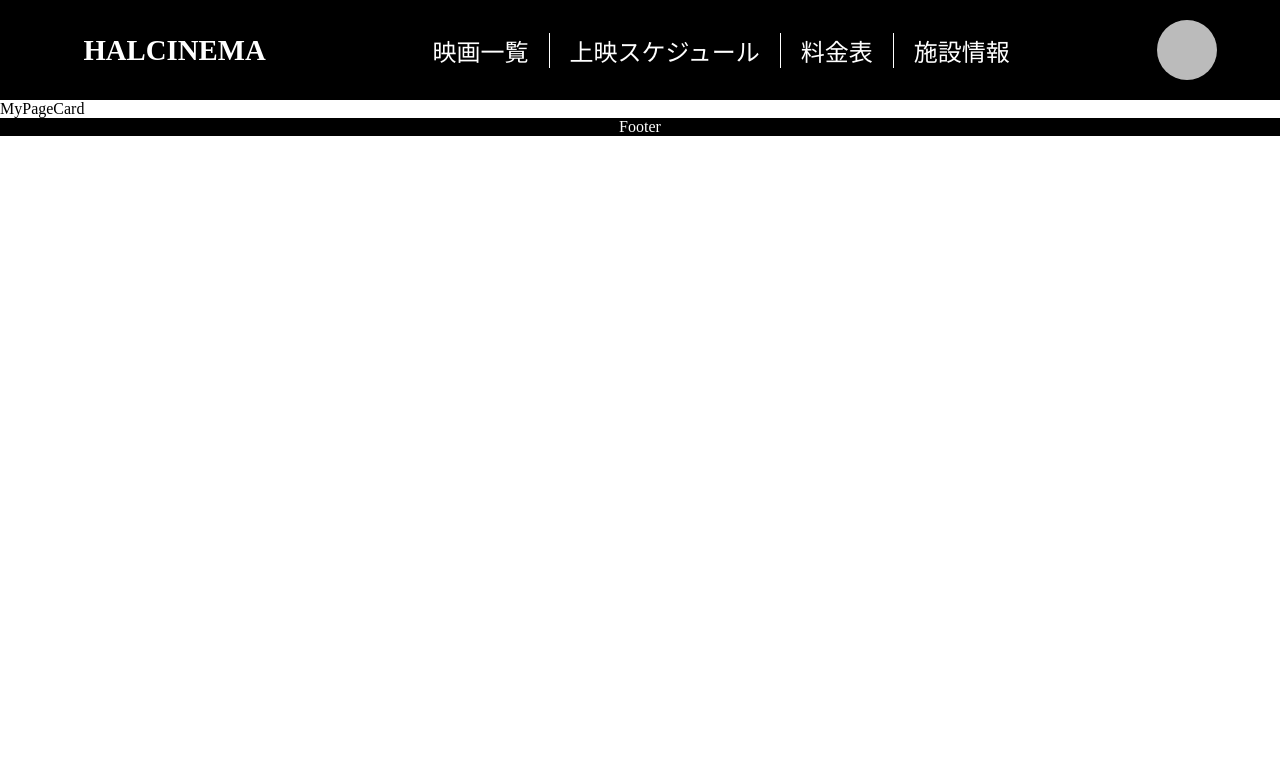
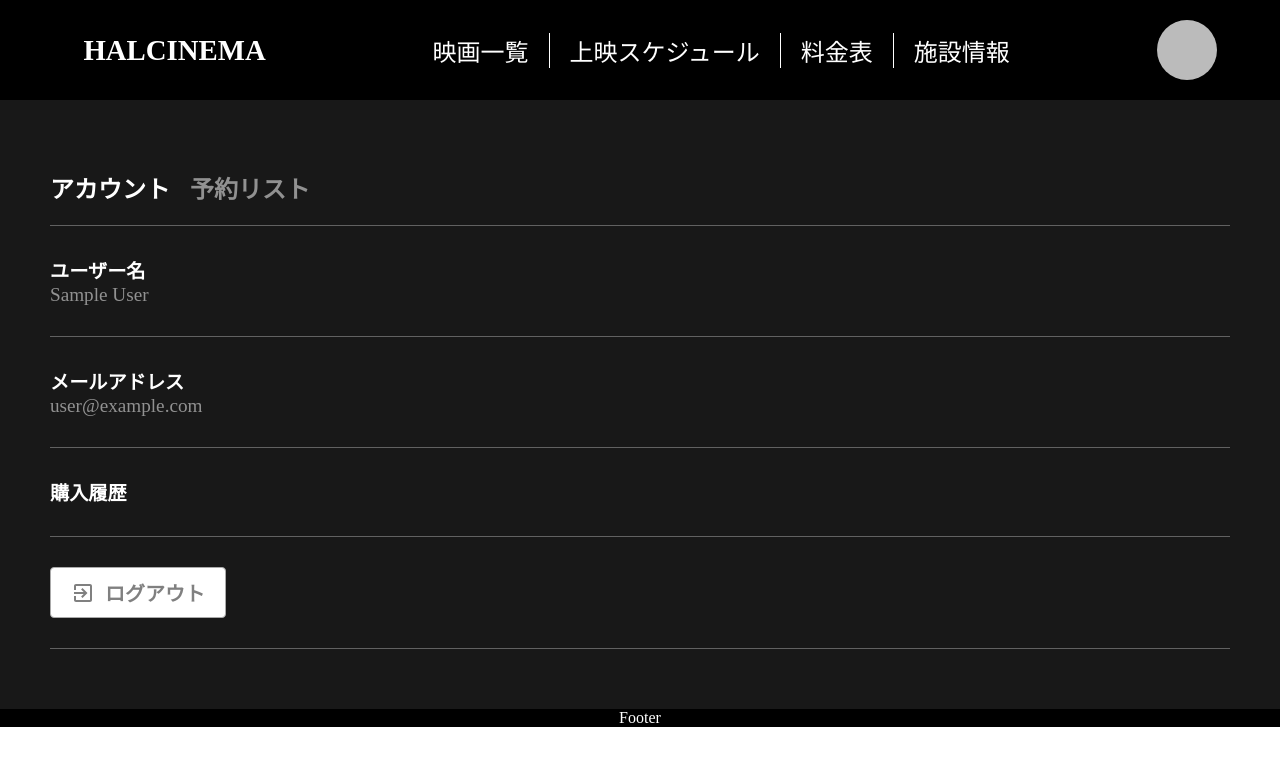
Before and after one commit to HAL-Cinema-G9/frontend, a Next.js app: page /mypage in a window 1280 px wide. Shown: the top 766 px of the page. Built offline with nearby package versions, Linux system fonts and the light colour scheme; no server answers; sample sign-in values are in the browser's storage.

Commit message:
add アカウント表示

```diff
--- a/src/components/MyPage/MyPageCard.tsx
+++ b/src/components/MyPage/MyPageCard.tsx
@@ -1,10 +1,103 @@
 import { css } from '@emotion/react';
+import { useState } from 'react';
+import Logout from '../Signin/Button/LogoutButton';
+import { useSession } from 'next-auth/react';
+import { useRouter } from 'next/router';
 
 const styles = {
-  container: css``,
+  container: css`
+    padding: 50px;
+    background-color: #181818;
+    color: #fff;
+  `,
+  selectNavbar: css`
+    display: flex;
+    align-items: center;
+    font-size: 1.5rem;
+    font-weight: bold;
+    padding: 20px 0;
+    border-bottom: 1px solid #616161;
+    & > button {
+      margin-right: 20px;
+    }
+  `,
+  selectDetailWrapper: css`
+    display: flex;
+    flex-direction: column;
+    justify-content: center;
+    padding-top: 10px;
+    & > div {
+      margin: 10px 0;
+      padding: 10px 0 30px 0;
+      border-bottom: 1px solid #616161;
+      & > h4 {
+        font-size: 1.2rem;
+        font-weight: bold;
+      }
+      & > p {
+        font-size: 1.2rem;
+        color: #919191;
+      }
+    }
+  `,
 };
+
 const MyPageCard = () => {
-  return <div css={styles.container}>MyPageCard</div>;
+  const [showSelectNav, setShowSelectNav] =
+    useState<string>('account');
+  const { data: session, status } = useSession();
+  const router = useRouter();
+
+  if (!session) {
+    router.push('/');
+  }
+
+  return (
+    <div css={styles.container}>
+      <div css={styles.selectNavbar}>
+        <button
+          css={
+            showSelectNav === 'account'
+              ? { color: '#fff' }
+              : { color: '#919191' }
+          }
+          onClick={() => setShowSelectNav('account')}
+        >
+          アカウント
+        </button>
+        <button
+          css={
+            showSelectNav === 'reservationList'
+              ? { color: '#fff' }
+              : { color: '#919191' }
+          }
+          onClick={() =>
+            setShowSelectNav('reservationList')
+          }
+        >
+          予約リスト
+        </button>
+      </div>
+      {showSelectNav === 'account' && (
+        <div css={styles.selectDetailWrapper}>
+          <div>
+            <h4>ユーザー名</h4>
+            <p>{session?.user?.name}</p>
+          </div>
+          <div>
+            <h4>メールアドレス</h4>
+            <p>{session?.user?.email}</p>
+          </div>
+          <div>
+            <h4>購入履歴</h4>
+          </div>
+          <div>
+            <Logout />
+          </div>
+        </div>
+      )}
+    </div>
+  );
 };
 
 export default MyPageCard;
```
